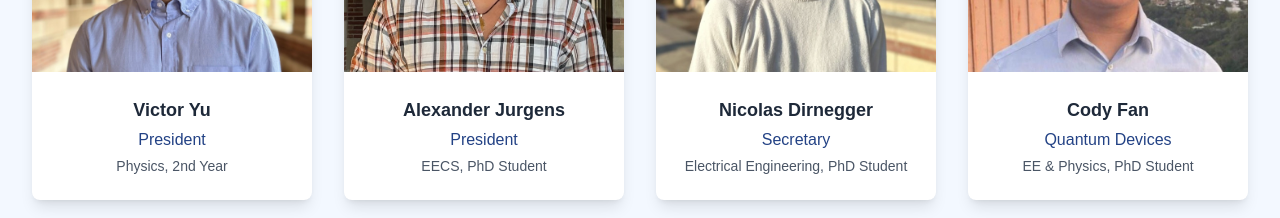
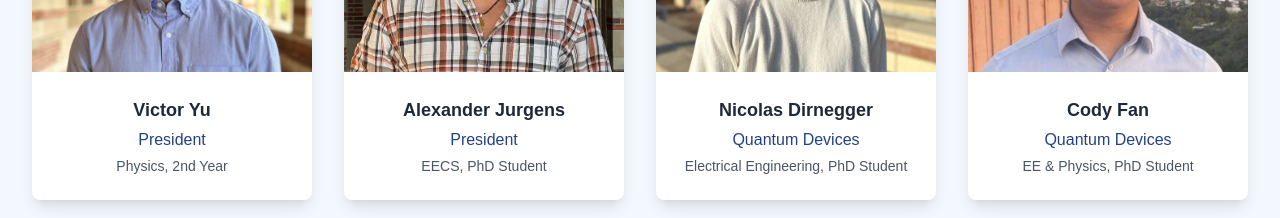
Before and after one commit to qcsa-at-ucla/qcsa, a Next.js app: page /about in a window 1280 px wide. Shown: the part 2420-2638 px from the top of the page. Built offline with nearby package versions, Linux system fonts and the light colour scheme; a web font is replaced by a local one.

Commit message:
changed nick role

```diff
--- a/src/app/about/page.tsx
+++ b/src/app/about/page.tsx
@@ -51,7 +51,7 @@ const boardMembers = [
   {
     id: 3,
     name: "Nicolas Dirnegger",
-    role: "Secretary",
+    role: "Quantum Devices",
     major: "Electrical Engineering",
     year: "PhD Student",
     bio: "Nicolas received a Bachelor of Science in Electrical Engineering at ETH Zurich, Switzerland in 2022 and a Master of Science in Physics at the University of California, Los Angeles in 2023. He is currently pursuing a PhD in Electrical Engineering in the NarangLab. Currently, his main research focus is on quantum sensing and quantum networks. He also has research interests in quantum error correction and quantum computation. Feel free to reach out if you want to go surfing!",
```
